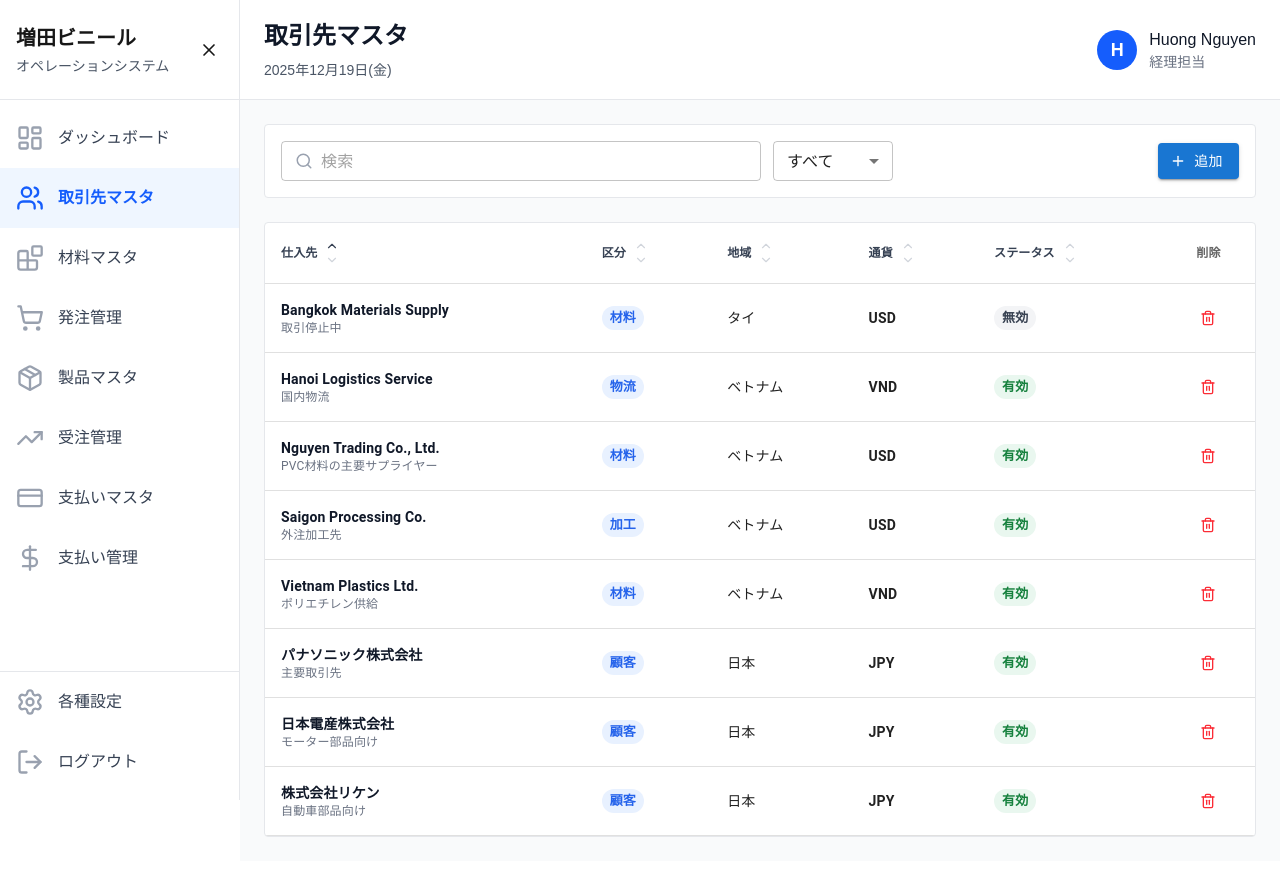
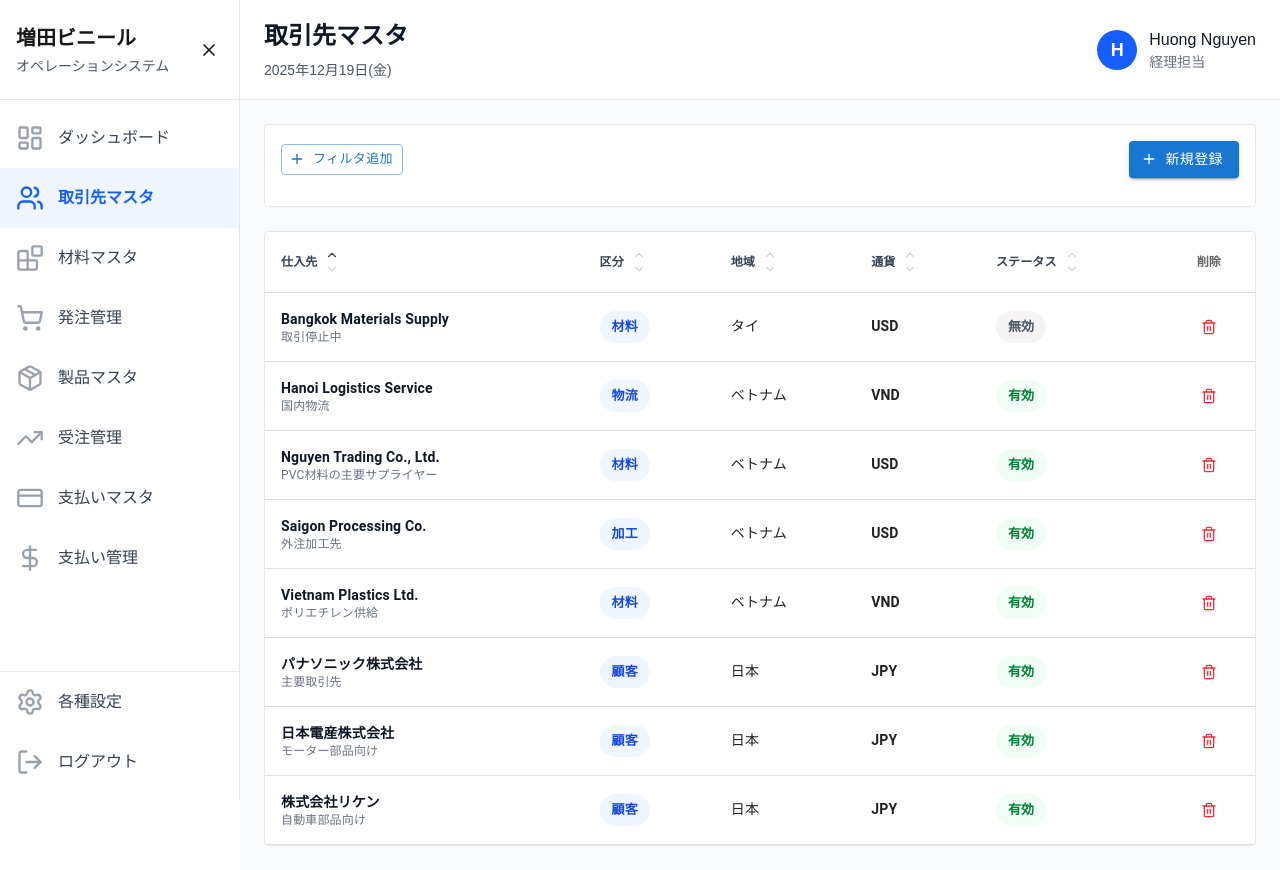
Before and after one commit to asai001/masuda-vinyl-ops, a Next.js app in the folder app/: page /client-master in a window 1280 px wide. Built offline with nearby package versions, Linux system fonts and the light colour scheme.

Commit message:
フィルター機能の実装

```diff
--- a/app/src/app/(app)/client-master/page.tsx
+++ b/app/src/app/(app)/client-master/page.tsx
@@ -1,14 +1,7 @@
 "use client";
 
-import React from "react";
-import ToolBar from "@/components/ToolBar";
-import ClientMasterTableView from "@/features/client-master/ClientMasterTableView";
+import ClientMasterView from "@/features/client-master/ClientMasterView";
 
 export default function ClientMaster() {
-  return (
-    <div className="flex flex-col gap-6">
-      <ToolBar />
-      <ClientMasterTableView />
-    </div>
-  );
+  return <ClientMasterView />;
 }
--- a/app/src/components/ToolBar.tsx
+++ b/app/src/components/ToolBar.tsx
@@ -1,55 +1,139 @@
 "use client";
 
-import React, { useState } from "react";
-import { Button, InputAdornment, MenuItem, Paper, Select, TextField } from "@mui/material";
-import { Plus, Search } from "lucide-react";
+import React, { useMemo } from "react";
+import { Button, IconButton, MenuItem, Paper, Select, TextField } from "@mui/material";
+import { Plus, X } from "lucide-react";
 
-const categories = [
-  { value: "all", label: "すべて" },
-  { value: "materials", label: "材料" },
-  { value: "processing", label: "加工" },
-  { value: "logistics", label: "物流" },
-  { value: "customer", label: "顧客" },
-];
+type FilterOption = {
+  value: string;
+  label: string;
+};
 
-export default function ToolBar() {
-  const [category, setCategory] = useState("all");
+export type FilterDefinition = {
+  key: string;
+  label: string;
+  type: "select" | "text";
+  options?: FilterOption[];
+};
+
+export type FilterRow = {
+  id: number;
+  key: string;
+  value: string;
+};
+
+type ToolBarProps = {
+  filterDefinitions: FilterDefinition[];
+  filters: FilterRow[];
+  onFiltersChange: (filters: FilterRow[]) => void;
+};
+
+const createFilterRow = (id: number, key: string): FilterRow => ({
+  id,
+  key,
+  value: "",
+});
+
+export default function ToolBar({ filterDefinitions, filters, onFiltersChange }: ToolBarProps) {
+  const initialKey = filterDefinitions[0]?.key ?? "";
+
+  const filterDefinitionMap = useMemo(() => {
+    const map = new Map<string, FilterDefinition>();
+    filterDefinitions.forEach((definition) => map.set(definition.key, definition));
+    return map;
+  }, [filterDefinitions]);
+
+  const handleAddFilter = () => {
+    if (!initialKey) {
+      return;
+    }
+    const nextId = filters.length ? Math.max(...filters.map((filter) => filter.id)) + 1 : 1;
+    onFiltersChange([...filters, createFilterRow(nextId, initialKey)]);
+  };
+
+  const handleRemoveFilter = (id: number) => {
+    onFiltersChange(filters.filter((filter) => filter.id !== id));
+  };
+
+  const handleFilterKeyChange = (id: number, key: string) => {
+    onFiltersChange(filters.map((filter) => (filter.id === id ? { ...filter, key, value: "" } : filter)));
+  };
+
+  const handleFilterValueChange = (id: number, value: string) => {
+    onFiltersChange(filters.map((filter) => (filter.id === id ? { ...filter, value } : filter)));
+  };
 
   return (
     <Paper elevation={0} className="border border-gray-200 rounded-xl p-4">
-      <div className="flex flex-col gap-3 md:flex-row md:items-center md:justify-between md:gap-4">
-        <div className="flex flex-col gap-3 sm:flex-row sm:items-center md:flex-1">
-          <TextField
-            fullWidth
-            size="small"
-            placeholder="検索"
-            slotProps={{
-              input: {
-                startAdornment: (
-                  <InputAdornment position="start">
-                    <Search size={18} className="text-gray-400" />
-                  </InputAdornment>
-                ),
-              },
-            }}
-            sx={{ maxWidth: { md: 480 } }}
-          />
+      <div className="flex flex-col gap-3">
+        <div className="flex items-center justify-between">
+          <Button variant="outlined" size="small" startIcon={<Plus size={16} />} onClick={handleAddFilter}>
+            フィルタ追加
+          </Button>
+          <Button variant="contained" startIcon={<Plus size={16} />} className="w-fit whitespace-nowrap">
+            新規登録
+          </Button>
+        </div>
+
+        <div className="flex flex-col gap-3">
+          {filters.map((filter) => {
+            const definition = filterDefinitionMap.get(filter.key);
+            return (
+              <div key={filter.id} className="flex flex-col gap-3 sm:flex-row sm:items-center">
                 <Select
                   size="small"
-            value={category}
-            onChange={(event) => setCategory(event.target.value)}
-            sx={{ minWidth: { sm: 120 } }}
+                  value={filter.key}
+                  onChange={(event) => handleFilterKeyChange(filter.id, event.target.value)}
+                  sx={{ minWidth: { sm: 160 } }}
                 >
-            {categories.map((item) => (
-              <MenuItem key={item.value} value={item.value}>
-                {item.label}
+                  {filterDefinitions.map((definitionOption) => (
+                    <MenuItem key={definitionOption.key} value={definitionOption.key}>
+                      {definitionOption.label}
                     </MenuItem>
                   ))}
                 </Select>
+                {definition?.type === "select" ? (
+                  <Select
+                    size="small"
+                    value={filter.value}
+                    onChange={(event) => handleFilterValueChange(filter.id, event.target.value)}
+                    displayEmpty
+                    sx={{ minWidth: { sm: 200 } }}
+                    renderValue={(selected) => {
+                      if (!selected) {
+                        return <span className="text-gray-400">値を選択</span>;
+                      }
+                      const option = definition.options?.find((item) => item.value === selected);
+                      return option?.label ?? selected;
+                    }}
+                  >
+                    {definition.options?.map((option) => (
+                      <MenuItem key={option.value} value={option.value}>
+                        {option.label}
+                      </MenuItem>
+                    ))}
+                  </Select>
+                ) : (
+                  <TextField
+                    size="small"
+                    placeholder="値を入力"
+                    value={filter.value}
+                    onChange={(event) => handleFilterValueChange(filter.id, event.target.value)}
+                    sx={{ minWidth: { sm: 200 } }}
+                  />
+                )}
+                <IconButton
+                  size="small"
+                  onClick={() => handleRemoveFilter(filter.id)}
+                  aria-label="remove filter"
+                  className="text-gray-400 hover:text-gray-600"
+                >
+                  <X size={16} />
+                </IconButton>
               </div>
-        <Button variant="contained" startIcon={<Plus size={16} />} className="w-fit whitespace-nowrap">
-          追加
-        </Button>
+            );
+          })}
+        </div>
       </div>
     </Paper>
   );
--- a/app/src/features/client-master/ClientMasterTableView.tsx
+++ b/app/src/features/client-master/ClientMasterTableView.tsx
@@ -1,14 +1,14 @@
 "use client";
 
-import React, { useMemo, useState } from "react";
+import { useMemo, useState } from "react";
 import { Chip, IconButton } from "@mui/material";
 import { Trash2 } from "lucide-react";
 import DataTable, { TableColumn } from "@/components/DataTable";
-import { ClientRow, clientRows } from "@/mock/clientMasterData";
+import { ClientRow } from "@/mock/clientMasterData";
 
 const statusStyles = {
-  active: { label: "有効", backgroundColor: "#e9f7ef", color: "#15803d" },
-  inactive: { label: "無効", backgroundColor: "#f3f4f6", color: "#374151" },
+  active: { label: "有効", backgroundColor: "#f0fdf4", color: "#008236" }, // bg-green-50, text-green-600
+  inactive: { label: "無効", backgroundColor: "#f6f3f4", color: "#4a5565" }, // bg-gray-100, text-gray-600
 };
 
 const columns: TableColumn<ClientRow>[] = [
@@ -30,10 +30,10 @@ const columns: TableColumn<ClientRow>[] = [
     render: (row) => (
       <Chip
         label={row.category}
-        size="small"
+        size="medium"
         sx={{
-          backgroundColor: "#e8f1ff",
-          color: "#2563eb",
+          backgroundColor: "#eff6ff", // bg-blue-50
+          color: "#1447e6",
           fontWeight: 600,
         }}
       />
@@ -60,7 +60,7 @@ const columns: TableColumn<ClientRow>[] = [
       return (
         <Chip
           label={statusStyle.label}
-          size="small"
+          size="medium"
           sx={{
             backgroundColor: statusStyle.backgroundColor,
             color: statusStyle.color,
@@ -82,7 +82,11 @@ const columns: TableColumn<ClientRow>[] = [
   },
 ];
 
-export default function ClientMasterTableView() {
+type ClientMasterTableViewProps = {
+  rows: ClientRow[];
+};
+
+export default function ClientMasterTableView({ rows }: ClientMasterTableViewProps) {
   const [sortKey, setSortKey] = useState<keyof ClientRow>("name");
   const [sortDirection, setSortDirection] = useState<"asc" | "desc">("asc");
 
@@ -96,8 +100,8 @@ export default function ClientMasterTableView() {
     setSortDirection("asc");
   };
 
-  const rows = useMemo(() => {
-    const sorted = [...clientRows];
+  const sortedRows = useMemo(() => {
+    const sorted = [...rows];
     sorted.sort((a, b) => {
       const aValue = a[sortKey];
       const bValue = b[sortKey];
@@ -109,9 +113,16 @@ export default function ClientMasterTableView() {
       return sortDirection === "asc" ? aText.localeCompare(bText) : bText.localeCompare(aText);
     });
     return sorted;
-  }, [sortDirection, sortKey]);
+  }, [rows, sortDirection, sortKey]);
 
   return (
-    <DataTable columns={columns} rows={rows} getRowId={(row) => row.id} sortKey={sortKey} sortDirection={sortDirection} onSort={handleSort} />
+    <DataTable
+      columns={columns}
+      rows={sortedRows}
+      getRowId={(row) => row.id}
+      sortKey={sortKey}
+      sortDirection={sortDirection}
+      onSort={handleSort}
+    />
   );
 }
--- /dev/null
+++ b/app/src/features/client-master/ClientMasterView.tsx
@@ -0,0 +1,86 @@
+"use client";
+
+import { useMemo, useState } from "react";
+import ToolBar, { FilterDefinition, FilterRow } from "@/components/ToolBar";
+import ClientMasterTableView from "@/features/client-master/ClientMasterTableView";
+import { clientRows } from "@/mock/clientMasterData";
+
+const statusLabels: Record<string, string> = {
+  active: "有効",
+  inactive: "無効",
+};
+
+export default function ClientMasterView() {
+  const filterDefinitions = useMemo<FilterDefinition[]>(() => {
+    const uniqueValues = (values: string[]) => Array.from(new Set(values));
+
+    const categoryOptions = uniqueValues(clientRows.map((row) => row.category)).map((value) => ({
+      value,
+      label: value,
+    }));
+    const regionOptions = uniqueValues(clientRows.map((row) => row.region)).map((value) => ({
+      value,
+      label: value,
+    }));
+    const currencyOptions = uniqueValues(clientRows.map((row) => row.currency)).map((value) => ({
+      value,
+      label: value,
+    }));
+    const statusOptions = uniqueValues(clientRows.map((row) => row.status)).map((value) => ({
+      value,
+      label: statusLabels[value] ?? value,
+    }));
+
+    return [
+      { key: "category", label: "区分", type: "select", options: categoryOptions },
+      { key: "region", label: "地域", type: "select", options: regionOptions },
+      { key: "currency", label: "通貨", type: "select", options: currencyOptions },
+      { key: "status", label: "ステータス", type: "select", options: statusOptions },
+      { key: "name", label: "仕入先", type: "text" },
+    ];
+  }, []);
+
+  const [filters, setFilters] = useState<FilterRow[]>([]);
+
+  const rows = useMemo(() => {
+    const groupedFilters = filters.reduce<Record<string, string[]>>((acc, filter) => {
+      if (!filter.value) {
+        return acc;
+      }
+      if (!acc[filter.key]) {
+        acc[filter.key] = [];
+      }
+      acc[filter.key].push(filter.value);
+      return acc;
+    }, {});
+
+    return clientRows.filter((row) =>
+      Object.entries(groupedFilters).every(([key, values]) => {
+        if (!values.length) {
+          return true;
+        }
+        switch (key) {
+          case "category":
+            return values.includes(row.category);
+          case "region":
+            return values.includes(row.region);
+          case "currency":
+            return values.includes(row.currency);
+          case "status":
+            return values.includes(row.status);
+          case "name":
+            return values.some((value) => row.name.toLowerCase().includes(value.toLowerCase()));
+          default:
+            return true;
+        }
+      })
+    );
+  }, [filters]);
+
+  return (
+    <div className="flex flex-col gap-6">
+      <ToolBar filterDefinitions={filterDefinitions} filters={filters} onFiltersChange={setFilters} />
+      <ClientMasterTableView rows={rows} />
+    </div>
+  );
+}
```
Lines whose indentation alone changed are shown as unchanged.
